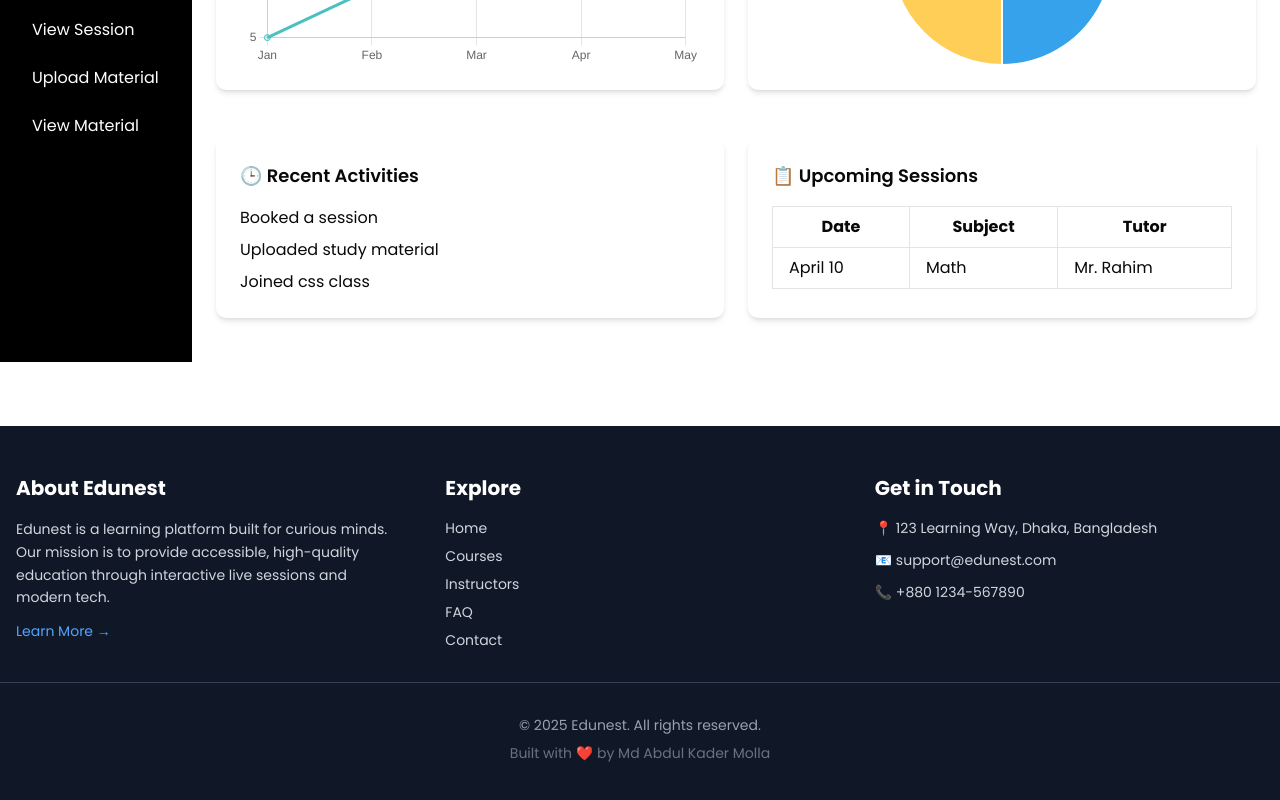
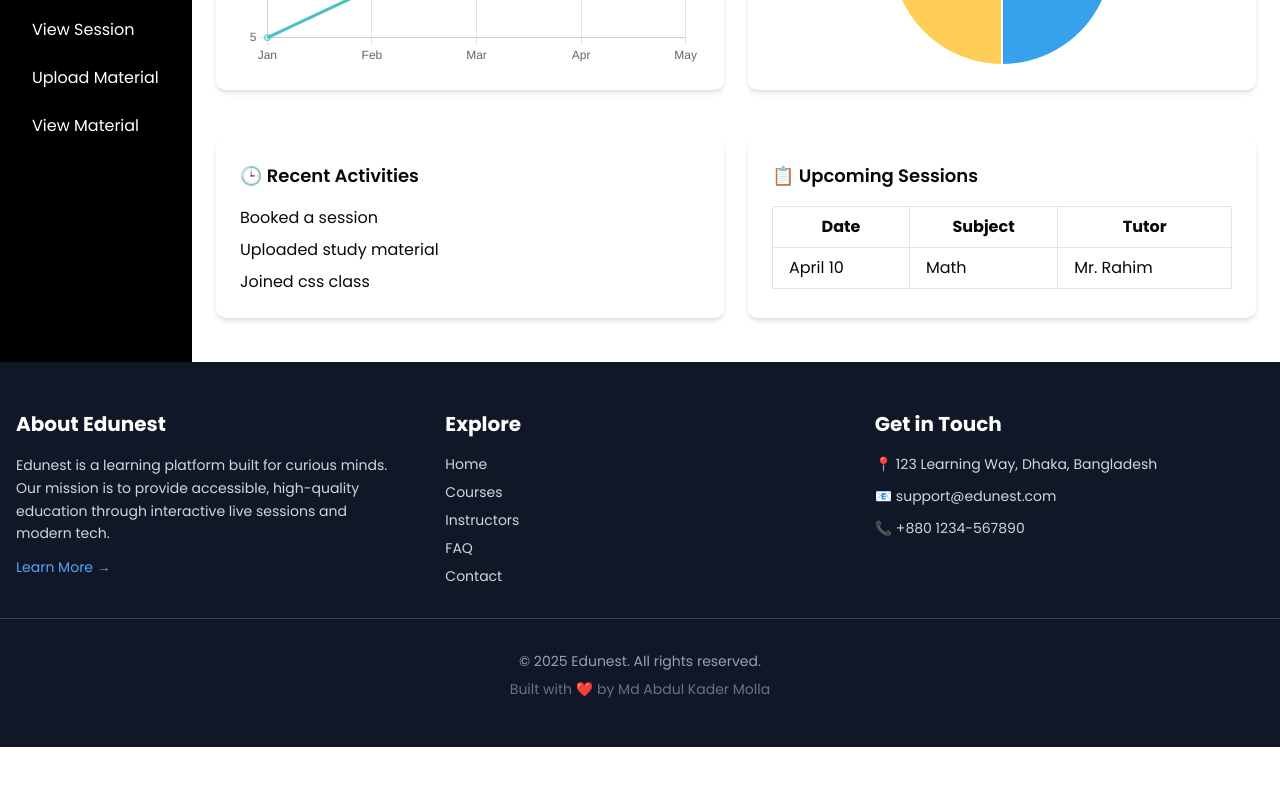
Before and after one commit to kader009/study-platform-frontend, a Next.js app: page /dashboard in a window 1280 px wide. Shown: the part 498-1298 px from the top of the page. After the commit the page ends 1245 px from the top, so only its background shows below. Built offline with nearby package versions, Linux system fonts and the light colour scheme.

Commit message:
side bar gap issue solve

```diff
--- a/src/components/Footer.tsx
+++ b/src/components/Footer.tsx
@@ -10,7 +10,7 @@ function Footer() {
   }, []);
 
   return (
-    <footer className="bg-gray-900 text-gray-300 py-12 mt-16">
+    <footer className="bg-gray-900 text-gray-300 py-12">
       <div className="container mx-auto px-4 grid grid-cols-1 md:grid-cols-3 gap-10">
         {/* About Edunest */}
         <div>
```
